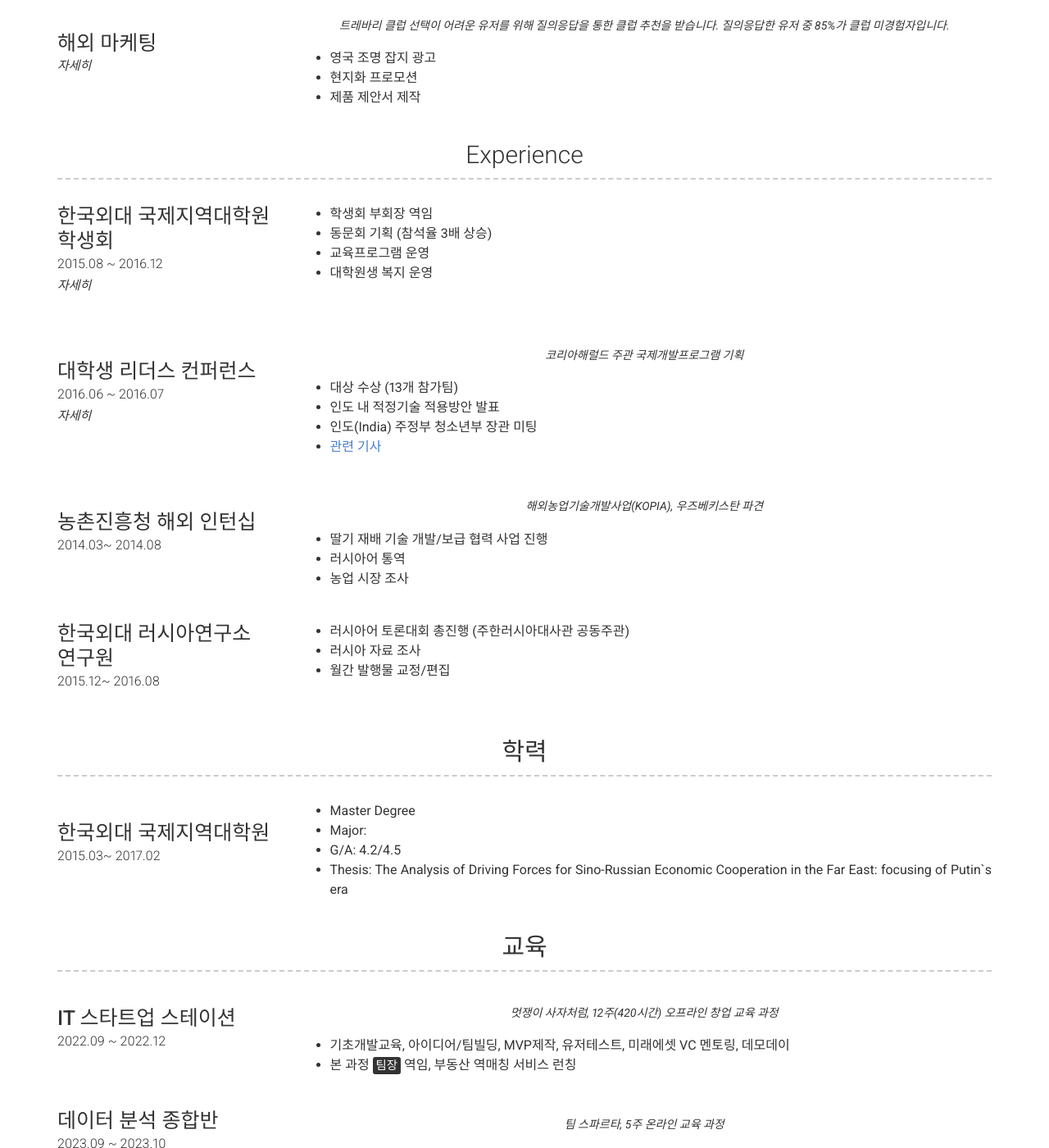
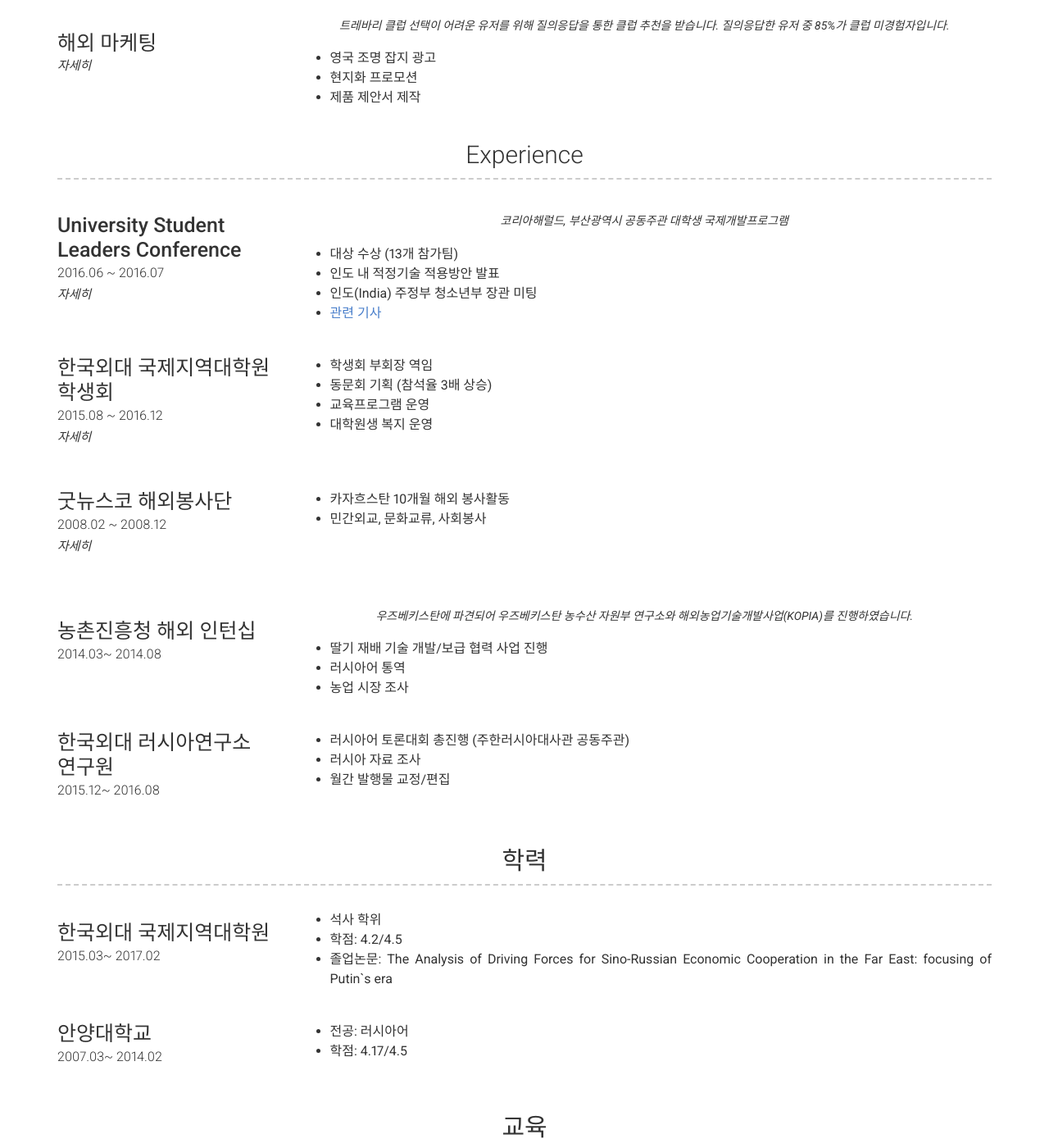
Before and after one commit to ZechariahJung/resume, a Jekyll site: the page built from index.md, in a window 1280 px wide and 1400 px high, scrolled down 3014 px. Shown: the whole window at 82% size. Built offline with Jekyll 4.4.1, drawn with Linux system fonts in a browser that asks for light colours; nearby versions of some CDN libraries; some of the changed text lies outside the part shown.

Commit message:
[원하는 메시지 ex - update config.yml]

```diff
--- a/_config.yml
+++ b/_config.yml
@@ -54,10 +54,10 @@ instagram_username: phoca17carat
 # about_title: About Me (Use this to override about section title)
 about_profile_image: images/profile.jpeg
 about_content: |
-  SpringBoot / NodeJS / Typescript / GraphQL / ReactJS / AWS 를 주로 사용해 온 개발자입니다. <mark>테스트</mark> 및 <mark>체크리스트</mark> 가 우선인 개발을 중요시하며, <mark>체크리스트 주도 개발(CDD)</mark> 이라는 개발 방법론을 만들어 팀 내에 공유했습니다.<br>
-  도메인 프로젝트를 구현하고, 코드에 숨겨진 도메인을 드러내기 위한 설계 및 개선, 시스템 유지보수 등을 했습니다. 개인의 성장과 욕심보다는, 유저에게 전달되는 <mark>가치</mark> 가 가장 중요하다고 생각합니다. 항상 목적과 가치에 흥분합니다.<br>
-  <br>
-  <mark>현재는 많은 이들에게 가치를 전달하기 위해 스타트업을 운영하고 있습니다!</mark>
+  "불멸에 이르는 길은 가치있는 삶을 사는 것이다" <br>
+  제품이 아닌 가치를 판매하는 B2B Sales Manager입니다. <br> 어떻게 하면 고객의 니즈를 발견하여 가치를 제안할 수 있을지 매번 고민하며, 성취감에서 오는 희열 때문에 <mark>월요병</mark>이 없습니다.
+  당연한 것에 WHY?를 던지고 빠른 실험과 회고로 시장을 테스트하며 데이터를 쌓는 것이 비즈니스에서 가장 중요하다고 생각합니다. 그리고 이를 위해 고객과 유관부서와 수 없이 소통합니다.
+  <br>제로투원을 경험하기 위해 스타트업을 공동 창업하여 Chief Product Officer로 일한 경험이 있습니다. 한계를 뛰어 넘으며 성장하는 <mark>스타트업 문화</mark>를 사랑합니다.
 
 content:
   - title: Career
@@ -72,7 +72,7 @@ content:
         description: |
           - 프로덕트 개발 방향 및 운영 책임
           - 10대 SNS,<mark>무물</mark>. 런칭. <mark>유저 850명</mark>, <mark>앱스토어 소셜 네트워킹 부문 174위</mark> [진행 프로젝트](https://zechariahjung.notion.site/10-SNS-1e0ee7b4e7114fa8bd7ba3d61dbf18ff?pvs=4)
-          - 중고거래 커머스, <mark>17캐럿</mark> 런칭. <mark>서비스 광고 CTR 12%</mark>, <mark>유저 140명 획득</mark> [진행 프로젝트](https://zechariahjung.notion.site/17-5d7cb482990b49a98e3f07256e96711b?pvs=4)
+          - 중고거래 커머스, <mark>17캐럿</mark> 런칭. <mark>서비스 광고 CTR 12%</mark>, <mark>유저 140명 획득</mark> [진행 프로젝트](https://zechariahjung.notion.site/17-16b69e7cf1574bffb6f9e15b3bbcb539?pvs=4)
           - 협업 팝업 스토어, <mark>Ca-Pop</mark> 기획.
       - layout: left
         title: (주)녹수
@@ -82,7 +82,7 @@ content:
         quote: >
           바닥재 국내 1위 유니콘 기업 (매출 4,400억, 영업이익 490억), 해외사업본부
         description: |
-          - <mark>B2B Sales & Operation</mark> [상세히](https://www.notion.so/currenjin/CJ-ENM-CHAEDITOR-12564b2d2e294011969b10af041b7aaf)
+          - <mark>B2B Sales & Operation</mark> [상세히](https://zechariahjung.notion.site/NOX-3d1afb1338194dcabd63064e7e4e89b6?pvs=4)
           - 고객사와 매출 및 프로젝트 월간 논의. <mark>매출 포케스트 분석</mark>
           - 기존 고객 제품 포트폴리오 확장. <mark>구매력/포트폴리오 상관관계 분석 및 파이프라인 관리</mark>
           - 신규 프로젝트 대응. <mark>일 평균 2~3건 가격/스펙 협의</mark>
@@ -95,7 +95,7 @@ content:
         quote: >
           코스피 상장 조명 기업, 해외사업본부
         description: |
-          - <mark>B2B Sales & Operation</mark> [상세히](https://currenjin.notion.site/TREVARI-984446f51fb34d9b9bb349c86ad7d1af)
+          - <mark>B2B Sales & Operation</mark> [상세히](https://zechariahjung.notion.site/KH-Feelux-c19fe6b81f834824a4dd895fc97df42c?pvs=4)
           - 해외 프로젝트 공급 관리. <mark>Zara, Coach, Uniqlo, H&M, Sephora 등</mark>
           - <mark>1~2억 규모</mark>해외 전시회 기획/운영 총괄. 개발팀/디자인팀/생산팀/영업팀/에이전트 <mark>커뮤니케이션 주도</mark>.
           - 홍보 마케팅. <mark>영국 저명 잡지 광고 시안 제작</mark>
@@ -139,7 +139,7 @@ content:
       - layout: left
         border: weak
         title: 17캐럿
-        link: https://www.notion.so/zechariahjung/17-5d7cb482990b49a98e3f07256e96711b?pvs=4#980da3fa185c41f796a121964754b612
+        link: https://www.notion.so/zechariahjung/17-16b69e7cf1574bffb6f9e15b3bbcb539?pvs=4#b09f71bff8ed4205bbec7daa92d54e41
         link_text: 자세히
         quote: >
           아이돌 포토카드 중고거래 플랫폼입니다. 기존 중고 거래의 불편함과 리스크를 해소하는 솔루션을 기획하고 운영하였습니다.<br>
@@ -215,9 +215,22 @@ content:
     content:
       - layout: left
         #border: weak
+        title: University Student Leaders Conference
+        caption: 2016.06 ~ 2016.07
+        link: https://www.notion.so/zechariahjung/ee190faf28e24328a9fe27aa37a12a22?pvs=4#f5b9fdd29a7e469aac4658ae7d8bb3ca
+        link_text: 자세히
+        quote: >
+           코리아해럴드, 부산광역시 공동주관 대학생 국제개발프로그램
+        description: |
+          - 대상 수상 (13개 참가팀)
+          - 인도 내 적정기술 적용방안 발표
+          - 인도(India) 주정부 청소년부 장관 미팅
+          - [관련 기사](https://www.dailytw.kr/news/articleView.html?idxno=14352)
+      - layout: left
+        #border: weak
         title: 한국외대 국제지역대학원 학생회
         caption: 2015.08 ~ 2016.12
-        link: https://www.notion.so/currenjin/TREVARI-984446f51fb34d9b9bb349c86ad7d1af#673fcc6903844966be140f503f973be3
+        link: https://www.notion.so/zechariahjung/ee190faf28e24328a9fe27aa37a12a22?pvs=4#c77929ea058a444e9412393793d6ea6b
         link_text: 자세히
         description: |
           - 학생회 부회장 역임
@@ -226,23 +239,19 @@ content:
           - 대학원생 복지 운영
       - layout: left
         #border: weak
-        title: 대학생 리더스 컨퍼런스
-        caption: 2016.06 ~ 2016.07
-        link: https://www.notion.so/currenjin/TREVARI-984446f51fb34d9b9bb349c86ad7d1af#75cf6b602f2749069fc163f7e5f3eb0c
+        title: 굿뉴스코 해외봉사단
+        caption: 2008.02 ~ 2008.12
+        link: https://www.notion.so/zechariahjung/ee190faf28e24328a9fe27aa37a12a22?pvs=4#2f0a8dca2be844c4855ba21c88b2fc04
         link_text: 자세히
-        quote: >
-           코리아해럴드 주관 국제개발프로그램 기획
         description: |
-          - 대상 수상 (13개 참가팀)
-          - 인도 내 적정기술 적용방안 발표
-          - 인도(India) 주정부 청소년부 장관 미팅
-          - [관련 기사](https://www.dailytw.kr/news/articleView.html?idxno=14352)
+          - 카자흐스탄 10개월 해외 봉사활동
+          - 민간외교, 문화교류, 사회봉사
       - layout: left
         #border: weak
         title: 농촌진흥청 해외 인턴십
         caption: 2014.03~ 2014.08
         quote: >
-          해외농업기술개발사업(KOPIA), 우즈베키스탄 파견
+          우즈베키스탄에 파견되어 우즈베키스탄 농수산 자원부 연구소와 해외농업기술개발사업(KOPIA)를 진행하였습니다.
         description: |
           - 딸기 재배 기술 개발/보급 협력 사업 진행
           - 러시아어 통역
@@ -264,11 +273,17 @@ content:
         #quote: >
         #  AWS 클라우드 교육
         description: |
-          - Master Degree
-          - Major:
-          - G/A: 4.2/4.5
-          - Thesis: The Analysis of Driving Forces for Sino-Russian Economic Cooperation in the Far East: focusing of Putin`s era
-
+          - 석사 학위
+          - 학점: 4.2/4.5
+          - 졸업논문: The Analysis of Driving Forces for Sino-Russian Economic Cooperation in the Far East: focusing of Putin`s era
+      - layout: left
+        title: 안양대학교
+        caption: 2007.03~ 2014.02
+        #quote: >
+        #  AWS 클라우드 교육
+        description: |
+          - 전공: 러시아어
+          - 학점: 4.17/4.5
   - title: 교육
     layout: list
     content:
@@ -288,7 +303,7 @@ content:
         description: |
           - 파이썬 활용 데이터 기초 분석
       - layout: left
-        title: 해외건설비즈니스 영어 프로젝트 매니저먼트
+        title: 해외 비즈니스 영어 건설 프로젝트 매니저먼트
         caption: 2017.03 ~ 2017.05
         quote: >
           건설산업교육원, 10주(350시간) 오프라인 교육 과정
@@ -299,13 +314,13 @@ content:
   - title: A Few Keywords About Me
     layout: text
     content: |
-      **성장**
+      **도전**
       - "철이 철을 날카롭게 한다." 난제를 맞닥뜨려야 비로서 한계를 넘을 수 있기 때문에 안주하는 것을 항상 거부합니다.
       - 그래서 항상 눈이 반짝거리고, 열정적입니다.
 
-      **창의성**
-      - 창의성은 연관 없는 것들이 결합할 때 생긴다고 생각합니다. 그래서 배우고, 수집하고, 읽는 것을 좋아합니다.
-      - 올해 90권을 완독했습니다. 독서를 통해 문해력을 높이고 사고의 확장을 일으킵니다. [2023년 독서리스트](https://zechariahjung.notion.site/zechariahjung/2023-7de9ac7bcf484fe0ac9281494cd16d29)
+      **배움**
+      - 창의성은 연관 없는 것들을 결합할 때 생긴다고 생각합니다. 그래서 질문하고, 배우고, 수집합니다.
+      - 무엇이든 읽는 것을 좋아해 올해 90권을 완독했습니다. [2023년 독서리스트](https://zechariahjung.notion.site/zechariahjung/2023-7de9ac7bcf484fe0ac9281494cd16d29)
 
       **집요함**
       - 업무에 있어서 설득하든지 설득당하든지 명확하게 정하는 것을 선호합니다. 그래서 치열하게 논의하고 그 과정에서 성장합니다.
```
